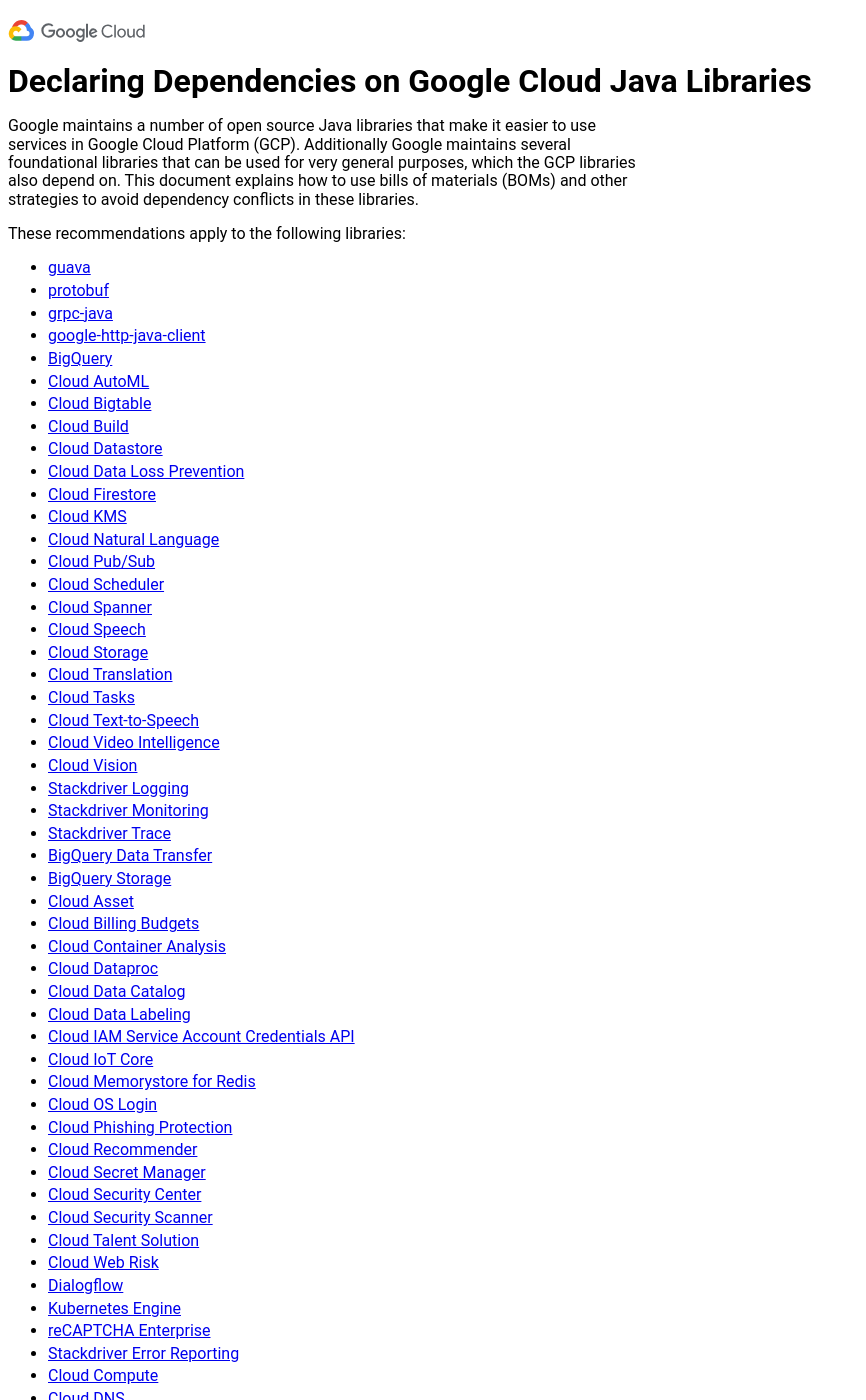
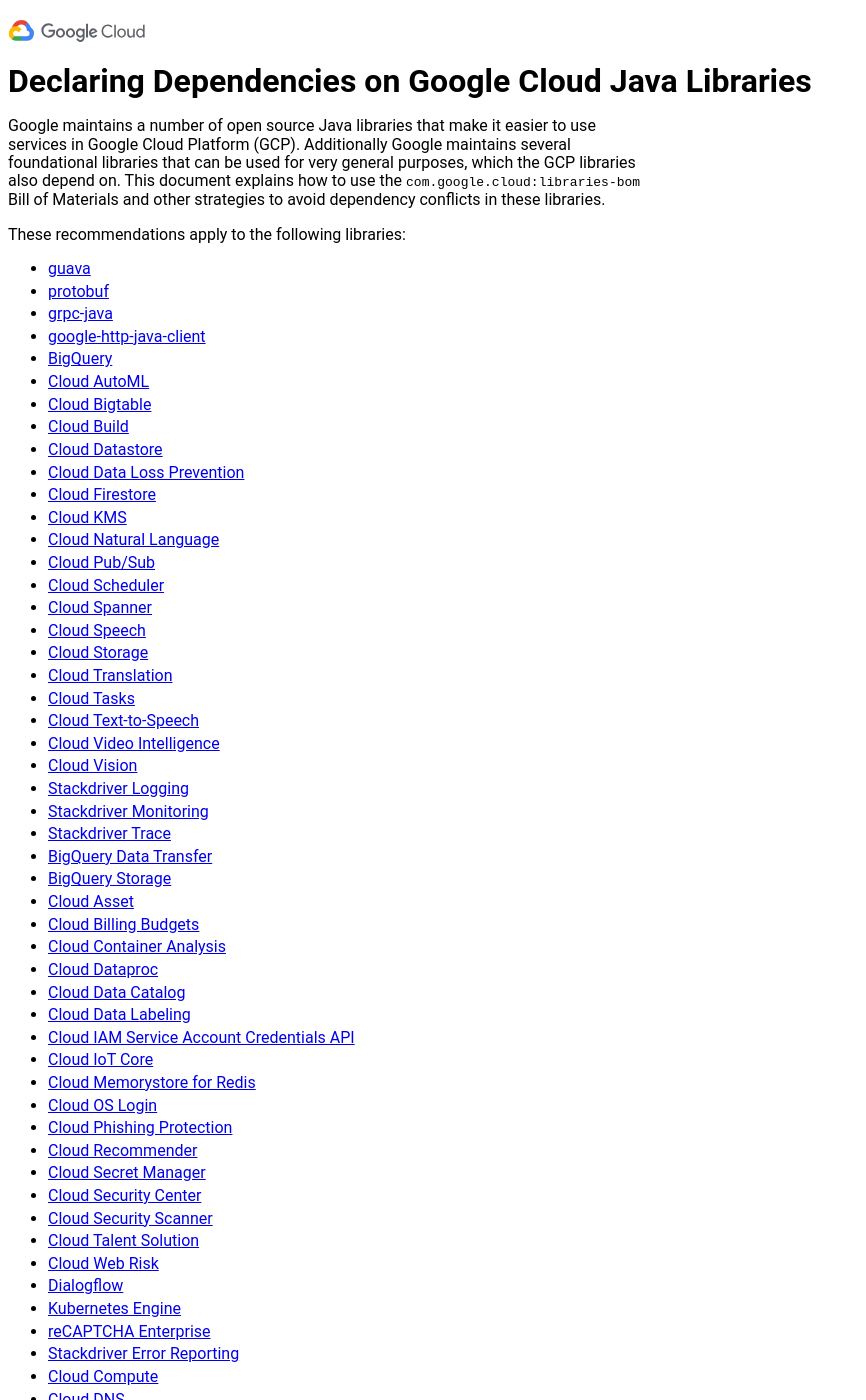
Before and after one commit to GoogleCloudPlatform/cloud-opensource-java, a Jekyll site: the page built from docs/DECLARING_DEPENDENCIES.md, in a window 1280 px wide and 1400 px high. Shown: the whole window, without its empty margins (0-866 px from the left). Built offline with Jekyll 4.4.1, drawn with Linux system fonts in a browser that asks for light colours; our own code applies the rules of GitHub Pages for plain Markdown files; some of the changed text lies outside the part shown.

Commit message:
more libraries

```diff
--- a/docs/DECLARING_DEPENDENCIES.md
+++ b/docs/DECLARING_DEPENDENCIES.md
@@ -4,8 +4,9 @@ Google maintains a number of open source Java libraries that make it
 easier to use services in Google Cloud Platform (GCP). Additionally
 Google maintains several foundational libraries that can be used for
 very general purposes, which the GCP libraries also depend on. This
-document explains how to use bills of materials (BOMs) and other
-strategies to avoid dependency conflicts in these libraries.
+document explains how to use the `com.google.cloud:libraries-bom`
+Bill of Materials and other strategies to avoid dependency conflicts in
+these libraries.
 
 These recommendations apply to the following libraries:
 
@@ -63,6 +64,16 @@ These recommendations apply to the following libraries:
 - [Cloud Logging via Logback](https://github.com/googleapis/java-logging-logback)
 - [Cloud Resource Manager](https://github.com/googleapis/java-resourcemanager)
 - [Cloud Storage via NIO](https://github.com/googleapis/java-storage-nio)
+
+`com.google.cloud:libraries-bom` also covers several other libraries
+that client code does not usually depend on directly. However if you do import
+any of these, use  `com.google.cloud:libraries-bom` to specify their versions
+too:
+
+- GAX
+- Google Auth Library
+- Google API Client
+- Grafeas
 
 ## Ensuring Compatibility
 
```
Also changed, not shown: other parts of docs/DECLARING_DEPENDENCIES.md (+1 -1 lines).
